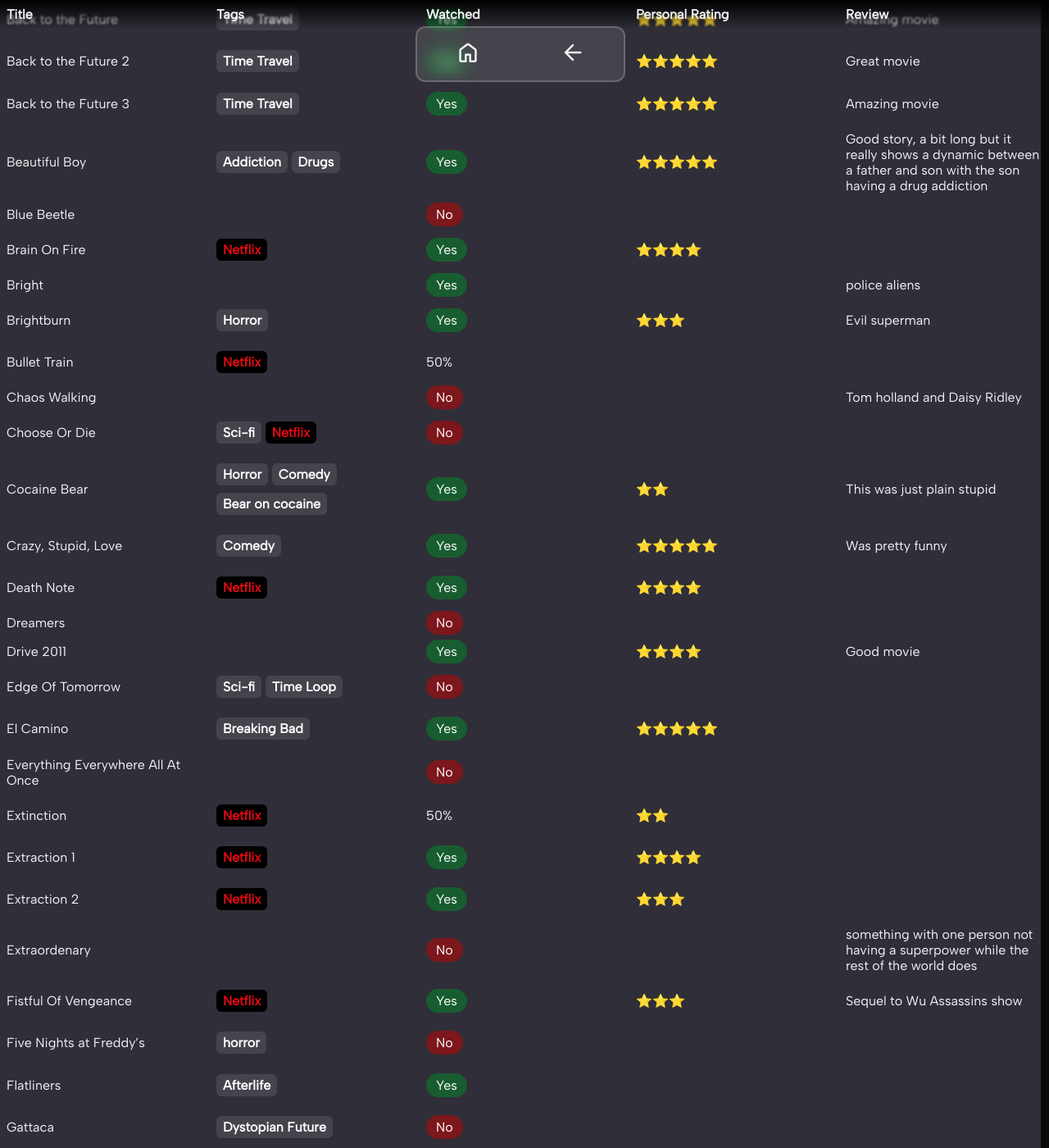
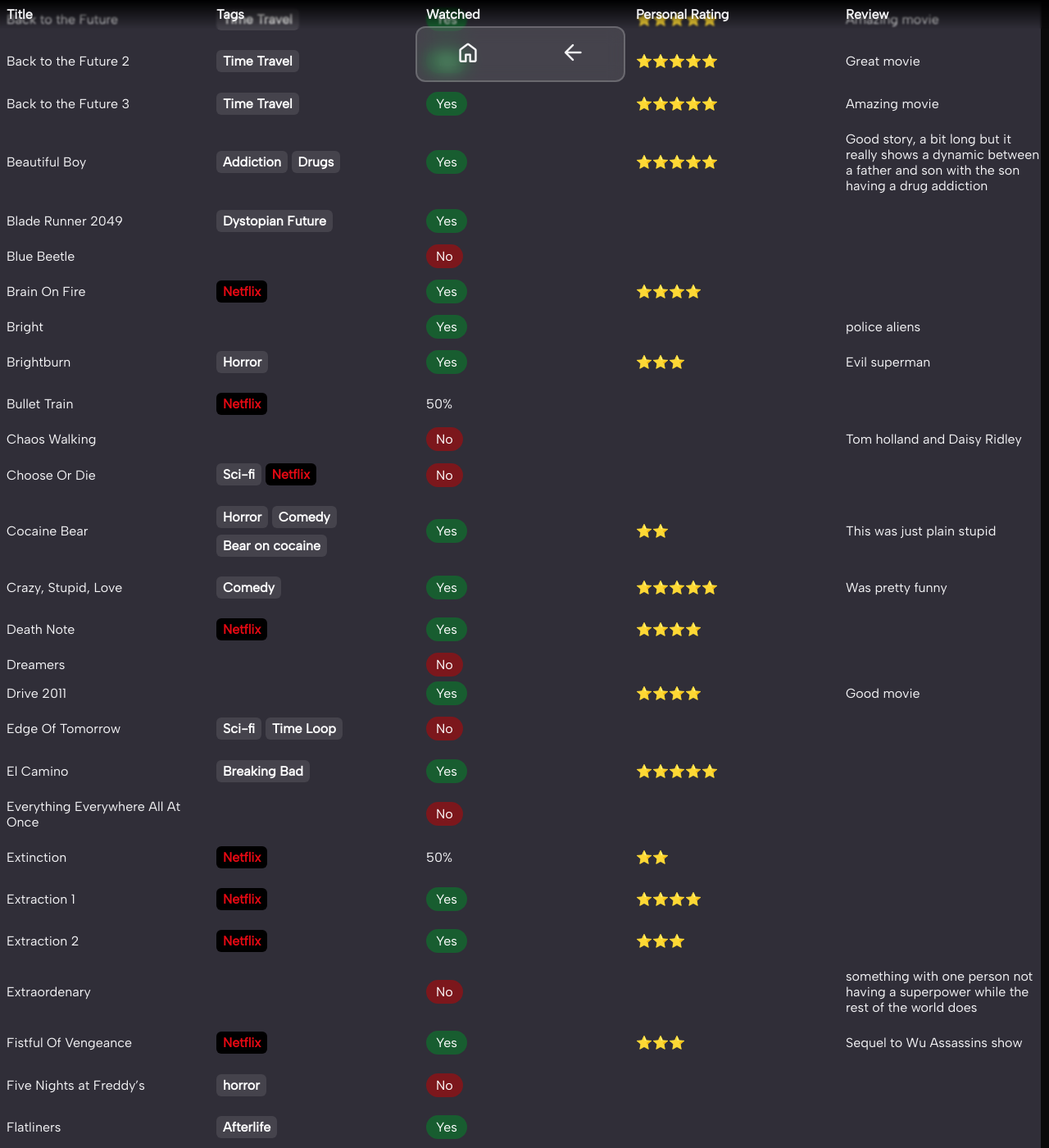
Before and after one commit to Plueres/Plueres.github.io, a Jekyll site: the page built from pages/movielist.md, in a window 1280 px wide and 1400 px high, scrolled down 600 px. Shown: the whole window at 82% size. Built offline with Jekyll 4.4.1, drawn with Linux system fonts in a browser that asks for light colours; some web fonts are replaced.

Commit message:
Update Lists “movies”

```diff
--- a/_data/movies.yml
+++ b/_data/movies.yml
@@ -51,6 +51,9 @@
     personal_rating: 5
     review: Good story, a bit long but it really shows a dynamic between a father
       and son with the son having a drug addiction
+  - watched: "!yes"
+    title: Blade Runner 2049
+    tags: "!Dystopian Future"
   - title: Blue Beetle
     watched: "!no"
   - title: Brain On Fire
@@ -139,6 +142,8 @@
     watched: "!yes"
     personal_rating: 3
     review: really dumb ending in my opinion, not satisfying at all
+  - watched: "!no"
+    title: Good Will hunting
   - watched: "!no"
     title: Good will hunting
   - title: Green Mile
```
